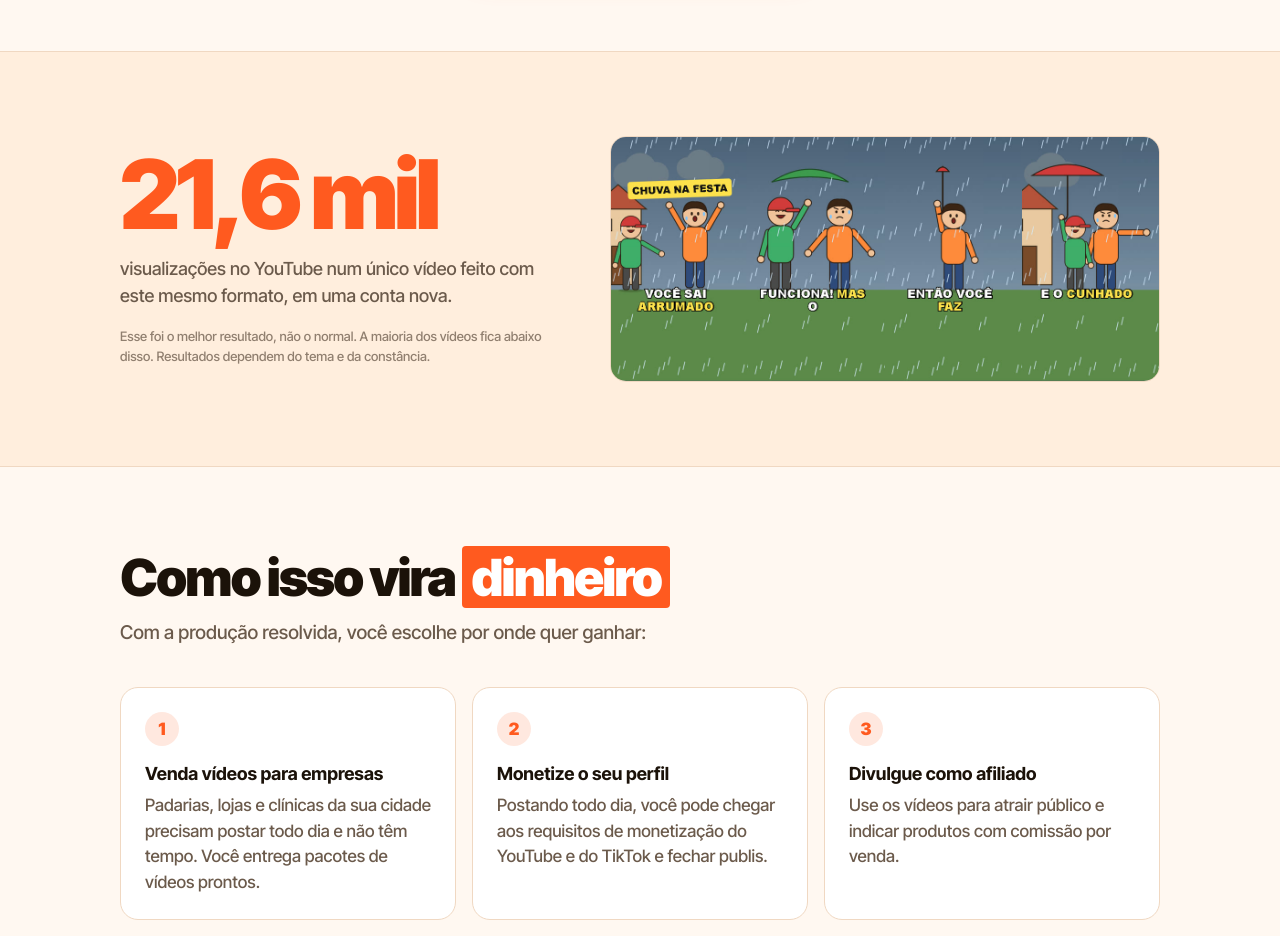
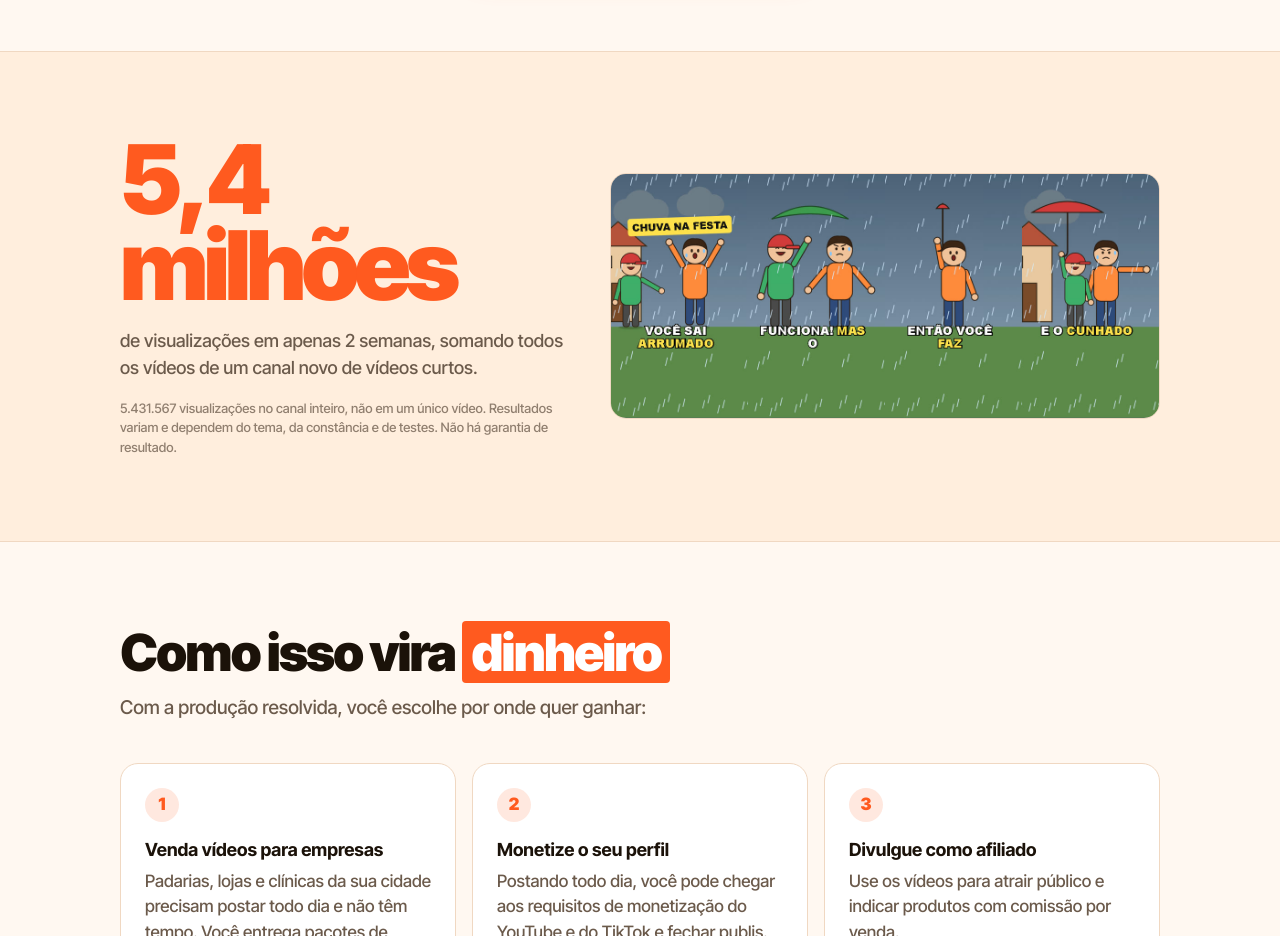
Before and after one commit to pedrotoscanos/fabrica-de-videos-ia, a plain HTML site: page index.html in a window 1280 px wide. Shown: the part 2000-2936 px from the top of the page. Drawn offline with Linux system fonts and the light colour scheme.

Commit message:
Prova de resultado: 5,4 milhões de visualizações em 2 semanas no canal inteiro
Co-Authored-By: Claude Sonnet 5.5 <noreply@anthropic.com>

```diff
--- a/index.html
+++ b/index.html
@@ -200,9 +200,9 @@ footer p { margin: 0 0 6px; }
   <section class="escuro">
     <div class="c prova">
       <div>
-        <div class="numero">21,6 mil</div>
-        <p>visualizações no YouTube num único vídeo feito com este mesmo formato, em uma conta nova.</p>
-        <small>Esse foi o melhor resultado, não o normal. A maioria dos vídeos fica abaixo disso. Resultados dependem do tema e da constância.</small>
+        <div class="numero">5,4 milhões</div>
+        <p>de visualizações em apenas 2 semanas, somando todos os vídeos de um canal novo de vídeos curtos.</p>
+        <small>5.431.567 visualizações no canal inteiro, não em um único vídeo. Resultados variam e dependem do tema, da constância e de testes. Não há garantia de resultado.</small>
       </div>
       <div class="quadros"><img src="quadros.jpg" alt="Quadros reais de um vídeo feito pela Fábrica" loading="lazy"></div>
     </div>
```
